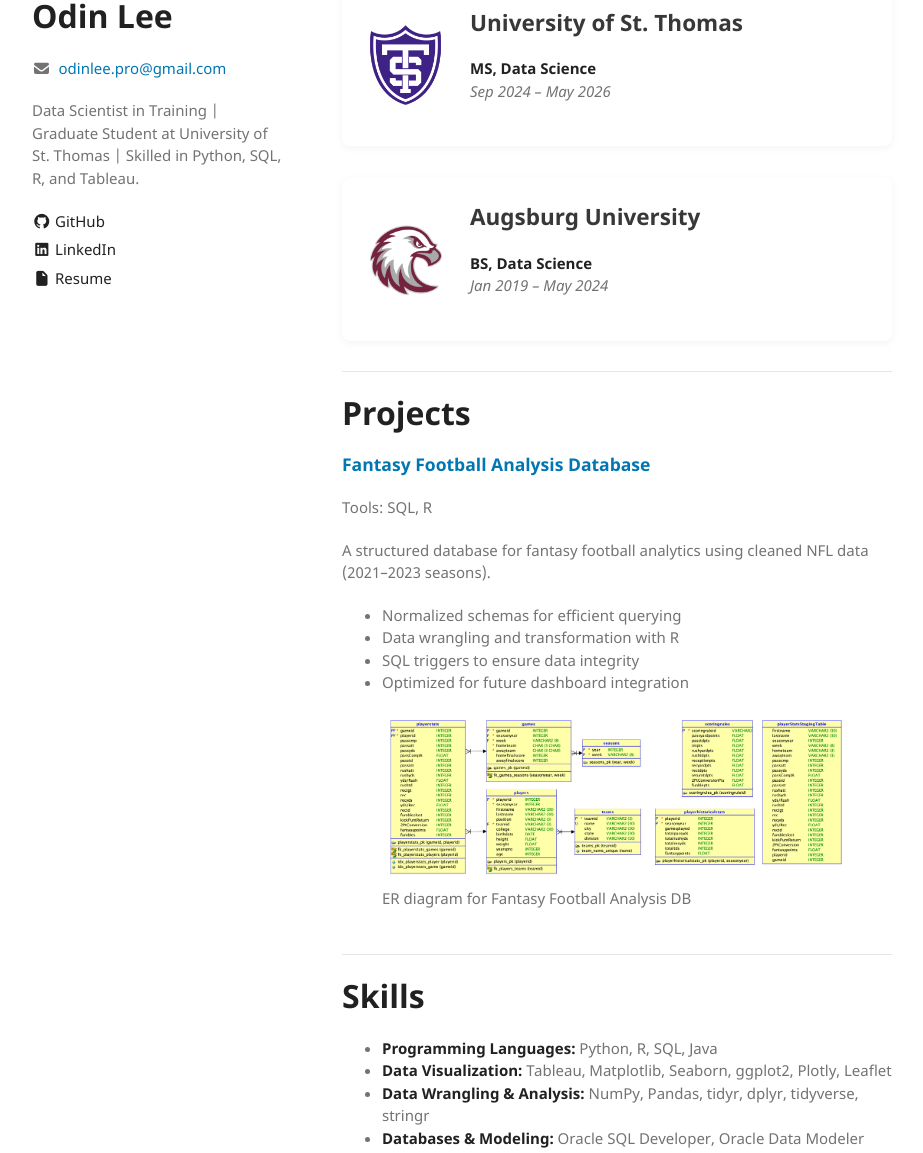
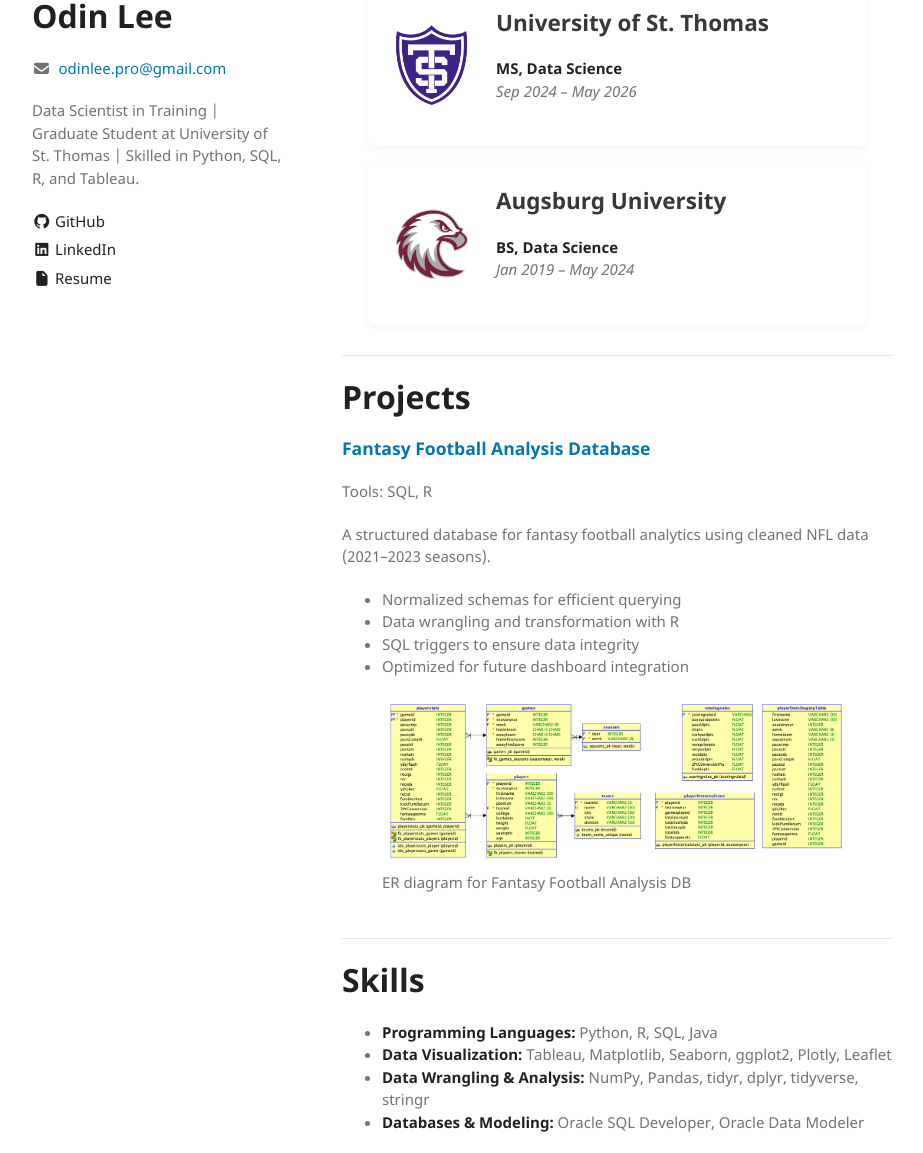
Before and after one commit to OdinLeePro/OdinLeePro.github.io, a Jekyll site: the page built from index.md, in a window 1280 px wide and 1400 px high, scrolled down 241 px. Shown: the part 247-1400 px from the top of the window, without its empty margins (178-1101 px from the left). Built offline with Jekyll 4.4.1, drawn with Linux system fonts in a browser that asks for light colours.

Commit message:
Update style.scss

```diff
--- a/assets/css/style.scss
+++ b/assets/css/style.scss
@@ -84,20 +84,22 @@
   }
 }
 
+
+
+
+
+
+/* if you’re still using flex for .education-grid: */
 .education-grid {
-  display: grid;
-  grid-template-columns: 1fr;       /* single-column on mobile */
-  gap: 2rem;                        /* a bit more breathing room */
+  display: flex;
+  flex-direction: column;
+  gap: 1rem;
+
+  /* center all cards horizontally */
+  align-items: center;
 }
 
-/* On wider screens, switch to two-column layout */
-@media (min-width: 640px) {
-  .education-grid {
-    grid-template-columns: repeat(auto-fit, minmax(320px, 1fr));
-  }
-}
-
-/* Education */
+/* — your card — */
 .education-card {
   display: flex;
   flex-direction: row-reverse;
@@ -108,11 +110,14 @@
   border-radius: 8px;
   box-shadow: 0 2px 8px rgba(0,0,0,0.05);
   transition: transform .2s ease;
+
+  /* narrower on all viewports */
+  width: 85%;        /* gives a bit more side‐padding on mobile */
+  max-width: 450px;  /* tweak this down if you want it even slimmer */
+  margin: 0 auto;    /* center inside its container */
 }
 
-.edu-text {
-  flex: 1;
-}
+.edu-text { flex: 1; }
 
 .edu-logo img {
   display: block;
```
